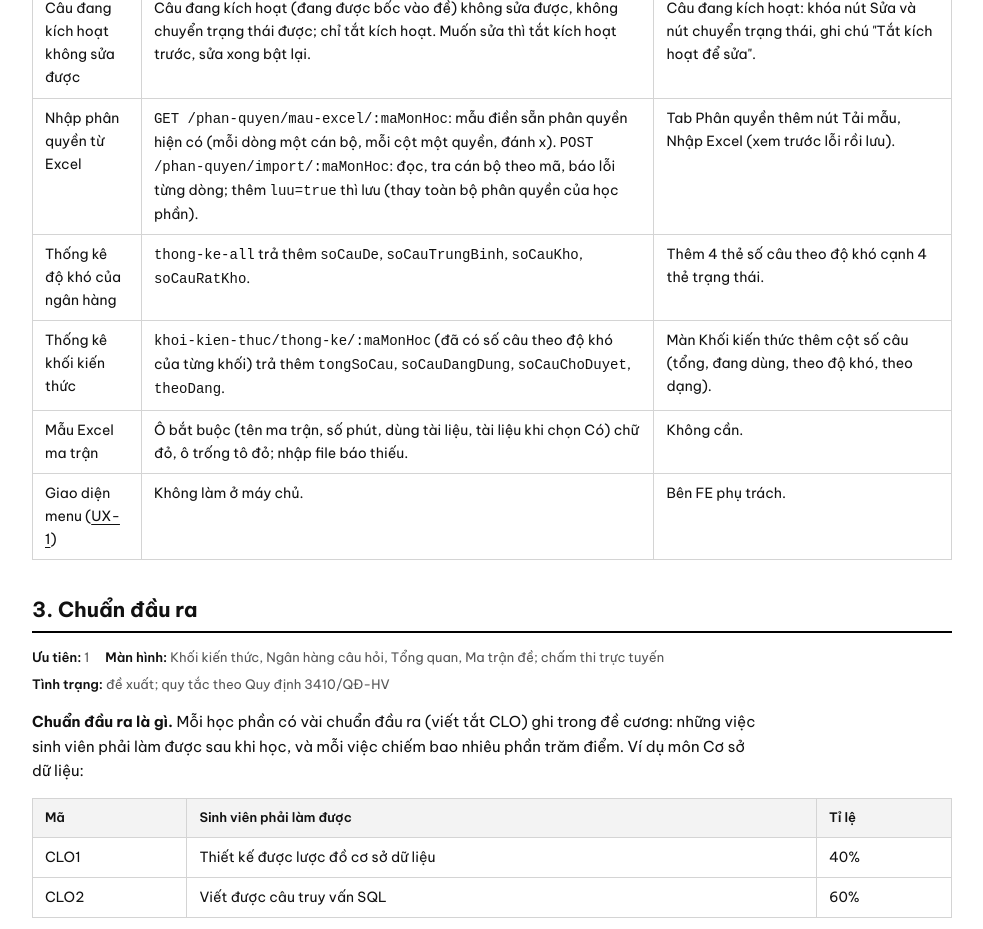
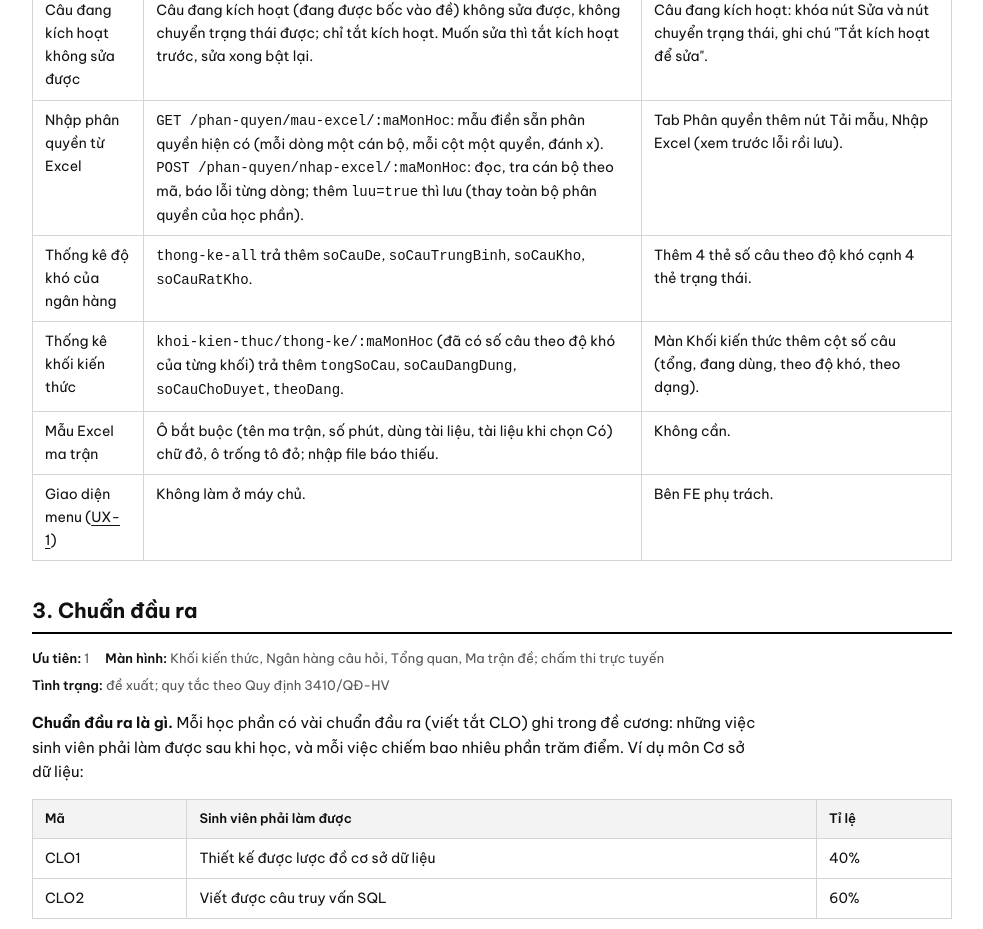
Before and after one commit to DANG-PH/khao-thi-docs, a plain HTML site: page nghiep-vu/dac-ta-tinh-nang.html in a window 1280 px wide. Shown: the part 3120-4049 px from the top of the page, without its empty margins (148-1131 px from the left). Drawn offline with Linux system fonts and the light colour scheme.

Commit message:
KT-DT-01: đường dẫn nhập phân quyền từ Excel là /phan-quyen/nhap-excel
Co-Authored-By: Claude Opus 5.5 <noreply@anthropic.com>

```diff
--- a/nghiep-vu/dac-ta-tinh-nang.html
+++ b/nghiep-vu/dac-ta-tinh-nang.html
@@ -100,7 +100,7 @@
         <tr><td>Ẩn câu hỏi nối theo cài đặt</td><td>Cài đặt <code>choPhepCauHoiNoi</code>, mặc định tắt: mẫu Excel ma trận ẩn cột Câu nối; nhập Word, nhập Excel, tạo trên form không nhận câu nối. Câu nối đã có vẫn thi, chấm bình thường.</td><td><b>Đã làm</b> (trang quản trị nhánh <code>feat/ulsa-on-dinh</code>): ô "Cho phép câu hỏi nối" ở Cài đặt &gt; Thi online; tắt thì ẩn Câu nối ở form soạn câu, câu con của câu nhóm, form ma trận.</td></tr>
         <tr><td>Mã câu hỏi tự sinh</td><td>Mã dạng <code>&lt;mã học phần&gt;-0001</code>, mỗi học phần một dãy số; gán khi tạo trên form, nhập Word. Câu cũ chưa có mã được gán khi máy chủ khởi động.</td><td>Không cần (cột Mã câu hỏi đã có).</td></tr>
         <tr><td>Câu đang kích hoạt không sửa được</td><td>Câu đang kích hoạt (đang được bốc vào đề) không sửa được, không chuyển trạng thái được; chỉ tắt kích hoạt. Muốn sửa thì tắt kích hoạt trước, sửa xong bật lại.</td><td>Câu đang kích hoạt: khóa nút Sửa và nút chuyển trạng thái, ghi chú "Tắt kích hoạt để sửa".</td></tr>
-        <tr><td>Nhập phân quyền từ Excel</td><td><code>GET /phan-quyen/mau-excel/:maMonHoc</code>: mẫu điền sẵn phân quyền hiện có (mỗi dòng một cán bộ, mỗi cột một quyền, đánh x). <code>POST /phan-quyen/import/:maMonHoc</code>: đọc, tra cán bộ theo mã, báo lỗi từng dòng; thêm <code>luu=true</code> thì lưu (thay toàn bộ phân quyền của học phần).</td><td>Tab Phân quyền thêm nút Tải mẫu, Nhập Excel (xem trước lỗi rồi lưu).</td></tr>
+        <tr><td>Nhập phân quyền từ Excel</td><td><code>GET /phan-quyen/mau-excel/:maMonHoc</code>: mẫu điền sẵn phân quyền hiện có (mỗi dòng một cán bộ, mỗi cột một quyền, đánh x). <code>POST /phan-quyen/nhap-excel/:maMonHoc</code>: đọc, tra cán bộ theo mã, báo lỗi từng dòng; thêm <code>luu=true</code> thì lưu (thay toàn bộ phân quyền của học phần).</td><td>Tab Phân quyền thêm nút Tải mẫu, Nhập Excel (xem trước lỗi rồi lưu).</td></tr>
         <tr><td>Thống kê độ khó của ngân hàng</td><td><code>thong-ke-all</code> trả thêm <code>soCauDe</code>, <code>soCauTrungBinh</code>, <code>soCauKho</code>, <code>soCauRatKho</code>.</td><td>Thêm 4 thẻ số câu theo độ khó cạnh 4 thẻ trạng thái.</td></tr>
         <tr><td>Thống kê khối kiến thức</td><td><code>khoi-kien-thuc/thong-ke/:maMonHoc</code> (đã có số câu theo độ khó của từng khối) trả thêm <code>tongSoCau</code>, <code>soCauDangDung</code>, <code>soCauChoDuyet</code>, <code>theoDang</code>.</td><td>Màn Khối kiến thức thêm cột số câu (tổng, đang dùng, theo độ khó, theo dạng).</td></tr>
         <tr><td>Mẫu Excel ma trận</td><td>Ô bắt buộc (tên ma trận, số phút, dùng tài liệu, tài liệu khi chọn Có) chữ đỏ, ô trống tô đỏ; nhập file báo thiếu.</td><td>Không cần.</td></tr>
```
